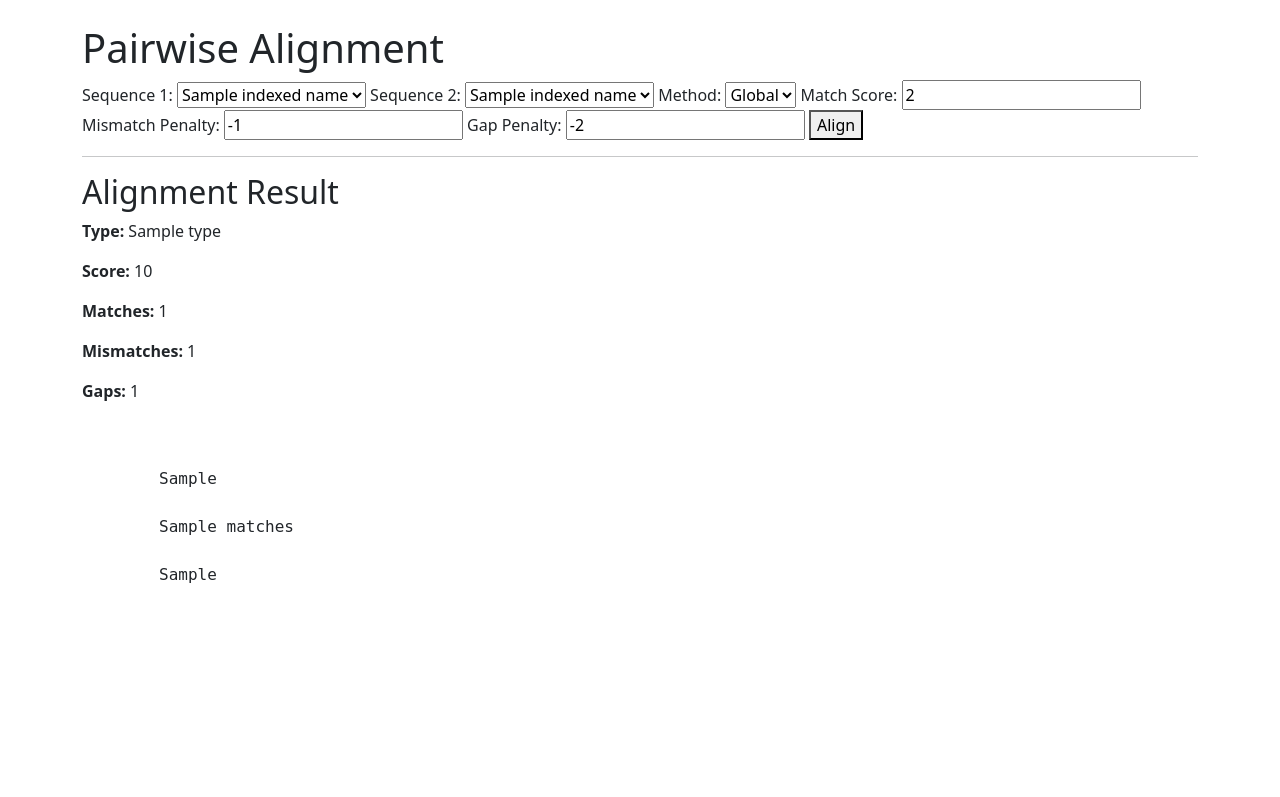
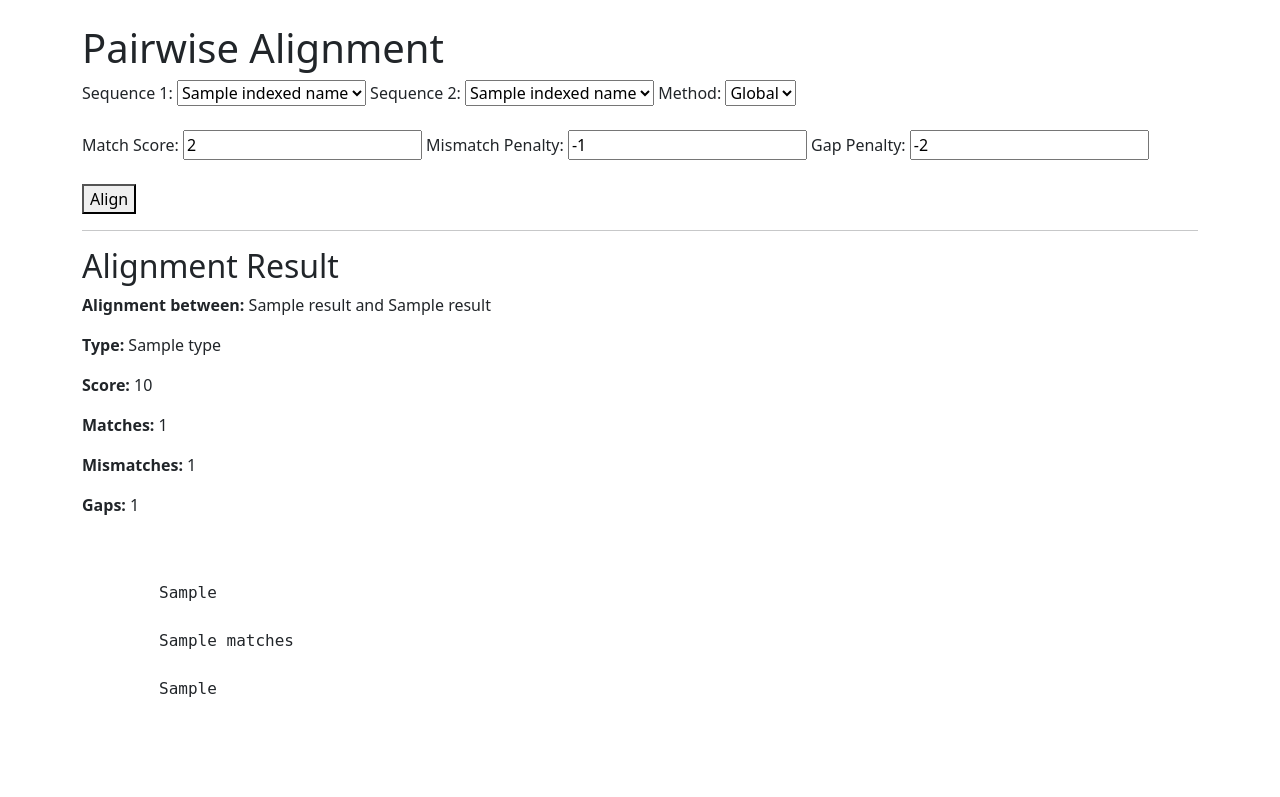
Before and after one commit to hades-k/bio_seq_analyzer, a Flask app: template templates/align.html in a window 1280 px wide. Shown: the part 56-853 px from the top of the page. Before the commit the page ends 639 px from the top, so only its background shows below. Run offline with Flask 3, Linux system fonts and the light colour scheme; the template is opened without the code that fills it: most values are stand-ins (such as "Sample title", 1, 10 or a date in 2020).

Commit message:
add sequence names to the output of alignment

```diff
--- a/app.py
+++ b/app.py
@@ -131,6 +131,8 @@ def align():
         seq2 = fasta_manager.get_sequences()[idx2].sequence
         aligner.run(seq1, seq2, method)
         result = aligner.get_alignment_data()
+        result['seq1_name'] = names[idx1]
+        result['seq2_name'] = names[idx2]
 
         # Pre-join for template
         result['aligned_seq1'] = ''.join(result['aligned_seq1'])
--- a/templates/align.html
+++ b/templates/align.html
@@ -21,7 +21,7 @@
     <select name="method">
       <option value="global">Global</option>
       <option value="local">Local</option>
-    </select>
+    </select><br><br>
 
     <label for="match">Match Score:</label>
     <input type="number" name="match" value="2">
@@ -31,6 +31,7 @@
 
     <label for="gap">Gap Penalty:</label>
     <input type="number" name="gap" value="-2">
+    <br><br>
 
     <button type="submit">Align</button>
   </form>
@@ -38,6 +39,7 @@
   {% if result %}
     <hr>
     <h2>Alignment Result</h2>
+    <p><strong>Alignment between:</strong> {{ result.seq1_name }} and {{ result.seq2_name }}</p>
     <p><strong>Type:</strong> {{ result.type.capitalize() }}</p>
     <p><strong>Score:</strong> {{ result.score }}</p>
     <p><strong>Matches:</strong> {{ result.match_count }}</p>
```
